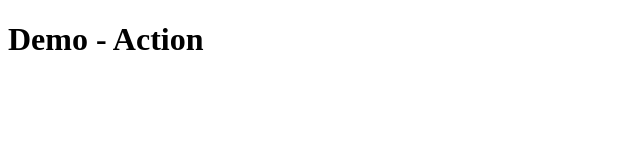
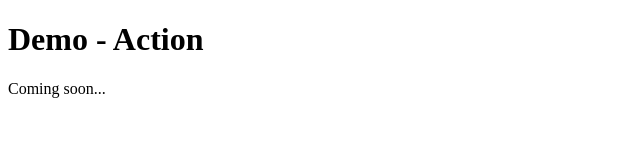
Before and after one commit to cssmagic/action, a website: page demo/index.html in a window 1280 px wide. Shown: the whole page, without its empty margins (0-640 px from the left). Drawn offline with nearby package versions, Linux system fonts and the light colour scheme.

Commit message:
Update demo page.

```diff
--- a/demo/index.html
+++ b/demo/index.html
@@ -7,7 +7,7 @@
 
 <body>
 <h1>Demo - Action</h1>
-
+<p>Coming soon...</p>
 
 <script src="../bower_components/jquery/dist/jquery.js"></script>
 <script src="../src/action.js"></script>
```
